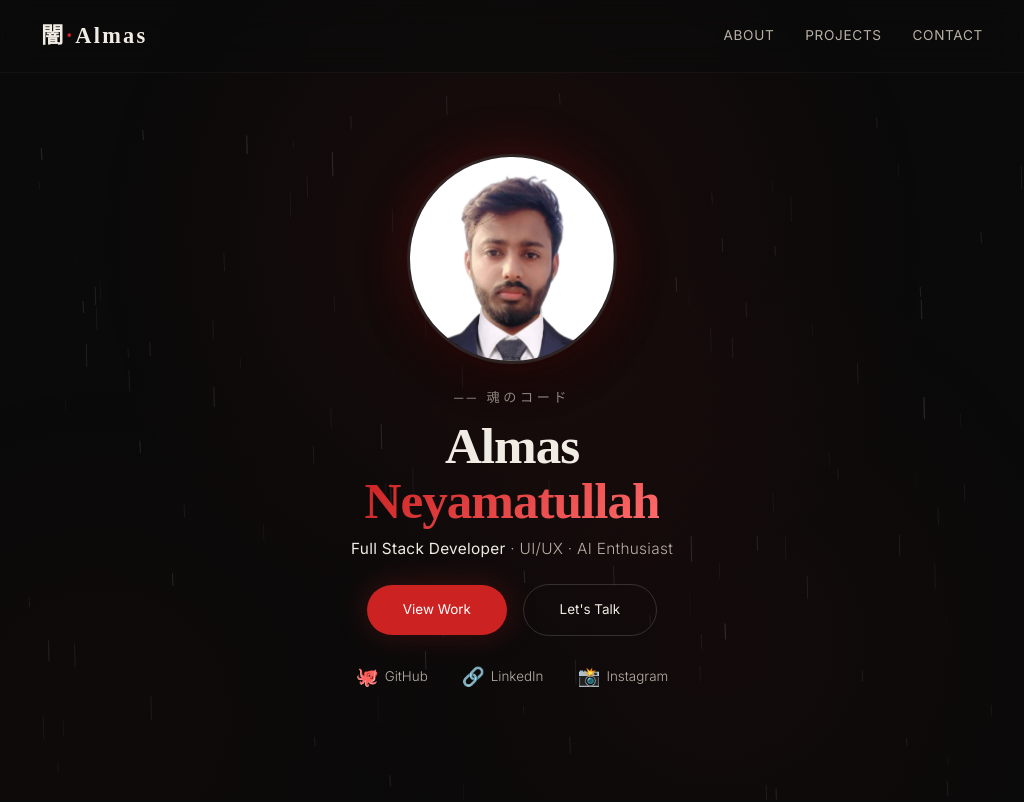
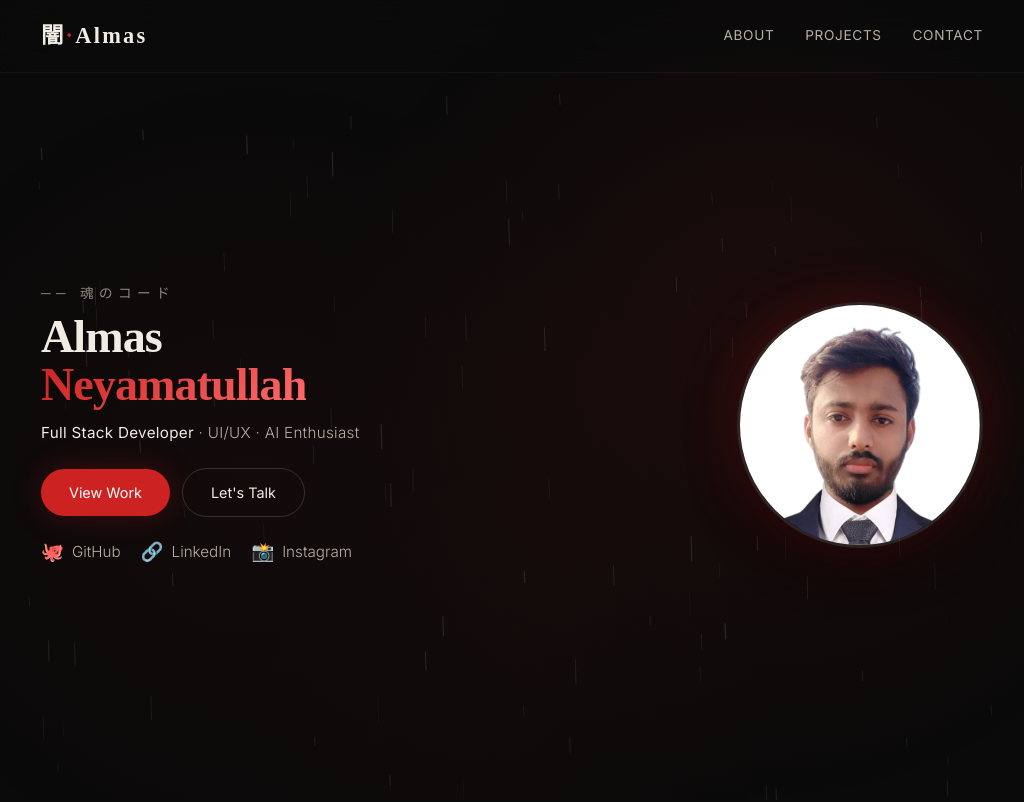
Before and after one commit to Almasyash/Almas-Neyamatullah, a plain HTML site: page index.html in a window 1024 px wide. Shown: the top 802 px of the page. Drawn offline with Linux system fonts and the light colour scheme.

Commit message:
feat(hero): responsive dual-layout with mobile centered and desktop two-column

```diff
--- a/index.html
+++ b/index.html
@@ -266,66 +266,68 @@
             position: absolute;
             inset: 0;
             background:
-                radial-gradient(circle at 50% 30%, rgba(204, 34, 34, 0.09) 0%, transparent 55%),
-                radial-gradient(circle at 70% 80%, rgba(204, 34, 34, 0.05) 0%, transparent 40%),
-                radial-gradient(circle at 10% 90%, rgba(204, 34, 34, 0.03) 0%, transparent 30%);
+                radial-gradient(circle at 75% 45%, rgba(204, 34, 34, 0.1) 0%, transparent 50%),
+                radial-gradient(circle at 25% 60%, rgba(204, 34, 34, 0.05) 0%, transparent 45%),
+                radial-gradient(circle at 50% 90%, rgba(204, 34, 34, 0.03) 0%, transparent 30%);
             pointer-events: none;
         }
         .hero-container {
             display: flex;
-            flex-direction: column;
             align-items: center;
-            justify-content: center;
+            justify-content: space-between;
+            gap: clamp(32px, 5vw, 80px);
             width: 100%;
+            max-width: 1400px;
+            margin: 0 auto;
             position: relative;
             z-index: 2;
         }
         .hero-content {
+            flex: 1 1 58%;
+            max-width: 720px;
             display: flex;
             flex-direction: column;
-            align-items: center;
-            text-align: center;
-            width: 100%;
-            max-width: min(100%, 800px);
-            margin: 0 auto;
+            align-items: flex-start;
+            text-align: left;
         }
         .hero-profile {
+            flex: 0 0 auto;
             display: flex;
             align-items: center;
             justify-content: center;
-            width: 100%;
-            margin-bottom: clamp(14px, 2.2vw, 24px);
         }
         .hero-profile img {
-            width: clamp(190px, 16vw, 260px);
+            width: clamp(260px, 26vw, 420px);
             height: auto;
             aspect-ratio: 1 / 1;
             border-radius: 50%;
             object-fit: cover;
             display: block;
             border: 3px solid rgba(255, 255, 255, 0.1);
-            box-shadow: 0 0 50px rgba(204, 34, 34, 0.25), 0 16px 36px rgba(0, 0, 0, 0.6);
+            box-shadow: 0 0 55px rgba(204, 34, 34, 0.25), 0 20px 45px rgba(0, 0, 0, 0.6);
             transition: transform 0.4s ease, box-shadow 0.4s ease;
         }
         .hero-profile img:hover {
             transform: scale(1.03);
-            box-shadow: 0 0 70px rgba(204, 34, 34, 0.4), 0 22px 48px rgba(0, 0, 0, 0.7);
+            box-shadow: 0 0 75px rgba(204, 34, 34, 0.4), 0 24px 50px rgba(0, 0, 0, 0.7);
         }
         .hero-content .jp-kicker {
             font-family: var(--font-jp);
-            font-size: clamp(0.82rem, 1.1vw, 1.15rem);
+            font-size: clamp(0.85rem, 1.1vw, 1.15rem);
             color: var(--text-secondary);
-            letter-spacing: clamp(0.24em, 0.35vw, 0.38em);
-            margin-bottom: clamp(6px, 1vw, 10px);
+            letter-spacing: 0.4em;
+            margin-bottom: 0.5rem;
             opacity: 0.75;
+            text-align: left;
         }
         .hero-content h1 {
             font-family: var(--font-jp);
-            font-size: clamp(2.4rem, 5.2vw, 4.8rem);
+            font-size: clamp(2.6rem, 5.5vw, 5.2rem);
             font-weight: 900;
-            line-height: 1.08;
+            line-height: 1.05;
             letter-spacing: -0.02em;
-            margin-bottom: clamp(6px, 1vw, 10px);
+            margin-bottom: 0.35rem;
+            text-align: left;
             word-break: break-word;
             overflow-wrap: break-word;
         }
@@ -336,14 +338,15 @@
             background-clip: text;
         }
         .hero-content .subtitle {
-            font-size: clamp(0.95rem, 1.5vw, 1.4rem);
+            font-size: clamp(1rem, 1.6vw, 1.45rem);
             font-weight: 300;
             color: var(--text-secondary);
-            margin-top: 0;
-            margin-bottom: clamp(16px, 2.4vw, 26px);
-            max-width: min(90vw, 620px);
+            margin-top: 0.4rem;
+            margin-bottom: 2rem;
+            max-width: 600px;
             letter-spacing: 0.02em;
             line-height: 1.4;
+            text-align: left;
         }
         .hero-content .subtitle strong {
             color: var(--text-primary);
@@ -351,23 +354,23 @@
         }
         .btn-group {
             display: flex;
-            justify-content: center;
+            justify-content: flex-start;
             align-items: center;
-            gap: clamp(10px, 2vw, 16px);
+            gap: 16px;
             flex-wrap: wrap;
             width: 100%;
             max-width: 100%;
-            margin-bottom: clamp(16px, 2.2vw, 24px);
+            margin-bottom: 24px;
         }
         .btn {
             display: inline-flex;
             align-items: center;
             justify-content: center;
             gap: 10px;
-            padding: clamp(11px, 1.8vw, 14px) clamp(22px, 3.5vw, 36px);
+            padding: 14px 36px;
             border-radius: 60px;
             font-weight: 500;
-            font-size: clamp(0.84rem, 1.2vw, 0.95rem);
+            font-size: 0.95rem;
             text-decoration: none;
             white-space: nowrap;
             transition: all 0.3s ease;
@@ -397,8 +400,8 @@
         .hero-socials {
             display: flex;
             align-items: center;
-            justify-content: center;
-            gap: clamp(12px, 2.5vw, 22px);
+            justify-content: flex-start;
+            gap: 20px;
             margin-top: 0;
             flex-wrap: wrap;
             width: 100%;
@@ -407,12 +410,10 @@
         .hero-socials a {
             color: var(--text-secondary);
             text-decoration: none;
-            font-size: clamp(0.84rem, 1.3vw, 0.95rem);
+            font-size: 0.95rem;
             display: inline-flex;
             align-items: center;
-            gap: 6px;
-            padding: 4px 6px;
-            border-radius: 4px;
+            gap: 8px;
             transition: color 0.3s ease, transform 0.2s ease;
         }
         .hero-socials a:hover {
@@ -768,51 +769,89 @@
         }
 
         /* ---------- RESPONSIVE ---------- */
-        @media (max-width: 1024px) and (min-width: 769px) {
+        @media (max-width: 1024px) and (min-width: 768px) {
+            .hero-container {
+                gap: clamp(24px, 3.5vw, 48px);
+            }
             .hero-content {
-                max-width: 680px;
+                flex: 1 1 58%;
+                max-width: 580px;
+                text-align: left;
+                align-items: flex-start;
             }
             .hero-content h1 {
-                font-size: clamp(2.3rem, 5vw, 3.8rem);
+                font-size: clamp(2.3rem, 4.5vw, 3.8rem);
+                text-align: left;
+            }
+            .hero-content .subtitle {
+                font-size: clamp(0.95rem, 1.4vw, 1.25rem);
+                margin-bottom: 1.6rem;
+                text-align: left;
+            }
+            .btn-group {
+                justify-content: flex-start;
+                gap: 12px;
+                margin-bottom: 20px;
+            }
+            .btn {
+                padding: 12px 28px;
+                font-size: 0.9rem;
+            }
+            .hero-socials {
+                justify-content: flex-start;
             }
             .hero-profile img {
-                width: clamp(160px, 22vw, 210px);
+                width: clamp(210px, 24vw, 300px);
             }
         }
-        @media (max-width: 768px) {
+        @media (max-width: 767px) {
             #hero {
                 min-height: auto;
                 padding-top: max(80px, calc(65px + env(safe-area-inset-top, 0px)));
                 padding-bottom: max(35px, calc(20px + env(safe-area-inset-bottom, 0px)));
             }
             .hero-container {
+                flex-direction: column;
+                align-items: center;
+                text-align: center;
                 gap: 0;
             }
-            .hero-content {
-                max-width: 100%;
-            }
             .hero-profile {
-                margin-bottom: clamp(10px, 2.5vw, 16px);
+                order: -1;
+                width: 100%;
+                justify-content: center;
+                margin-bottom: clamp(12px, 2.5vw, 16px);
             }
             .hero-profile img {
-                width: clamp(130px, 38vw, 180px);
+                width: clamp(125px, 36vw, 175px);
+                height: auto;
+                aspect-ratio: 1 / 1;
                 box-shadow: 0 0 35px rgba(204, 34, 34, 0.22), 0 12px 28px rgba(0, 0, 0, 0.5);
+            }
+            .hero-content {
+                order: 1;
+                max-width: 100%;
+                align-items: center;
+                text-align: center;
             }
             .hero-content .jp-kicker {
                 font-size: clamp(0.78rem, 2.5vw, 0.85rem);
                 letter-spacing: 0.25em;
                 margin-bottom: 6px;
+                text-align: center;
             }
             .hero-content h1 {
                 font-size: clamp(1.75rem, 7.5vw, 2.9rem);
                 margin-bottom: 6px;
                 line-height: 1.1;
+                text-align: center;
             }
             .hero-content .subtitle {
                 font-size: clamp(0.85rem, 3.4vw, 1.05rem);
                 margin-top: 0;
                 margin-bottom: 1.1rem;
                 max-width: min(100%, 460px);
+                text-align: center;
             }
             .btn-group {
                 justify-content: center;
@@ -862,16 +901,16 @@
         }
         @media (min-width: 2000px) {
             .hero-container {
-                max-width: 1400px;
+                max-width: 1500px;
             }
             .hero-content {
-                max-width: 950px;
+                max-width: 820px;
             }
             .hero-content h1 {
-                font-size: clamp(4rem, 4.5vw, 5.8rem);
+                font-size: clamp(3.8rem, 4.2vw, 5.5rem);
             }
             .hero-profile img {
-                width: clamp(260px, 12vw, 320px);
+                width: clamp(380px, 20vw, 440px);
             }
         }
         @media (max-width: 500px) {
@@ -925,9 +964,6 @@
     <section id="hero">
         <div class="container hero-container">
             <div class="hero-content">
-                <div class="hero-profile">
-                    <img src="profile.png" alt="Almas Neyamatullah" />
-                </div>
                 <div class="jp-kicker">── 魂のコード</div>
                 <h1>
                     Almas<br />
@@ -951,6 +987,9 @@
                         <span class="emoji">📸</span> Instagram
                     </a>
                 </div>
+            </div>
+            <div class="hero-profile">
+                <img src="profile.png" alt="Almas Neyamatullah" />
             </div>
         </div>
     </section>
```
